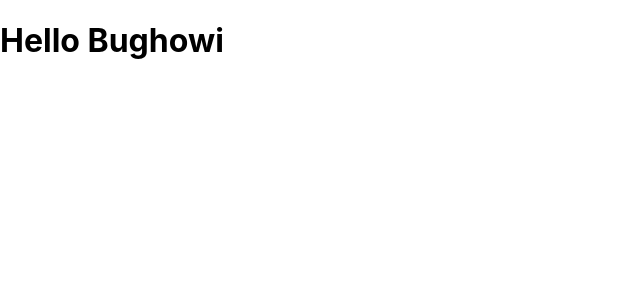
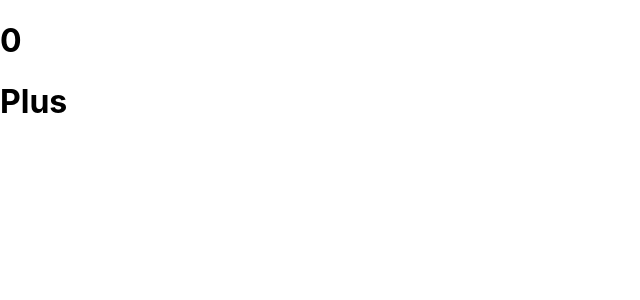
Before and after one commit to albugowy15/learning-react, a React (Create React App) app: page / in a window 1280 px wide. Shown: the top 300 px of the page, without its empty margins (0-640 px from the left). Built offline with nearby package versions, Linux system fonts and the light colour scheme.

Commit message:
create a counter component

```diff
--- a/src/App.js
+++ b/src/App.js
@@ -1,10 +1,12 @@
 import './App.css';
+import CounterExample from './Components/CounterExample';
 import HelloWorld from './Components/HelloWorld';
 
 function App() {
   return (
     <div>
-      <HelloWorld name="Bughowi" />
+      {/* <HelloWorld name="Bughowi" /> */}
+      <CounterExample />
     </div>
   );
 }
--- /dev/null
+++ b/src/Components/CounterExample.js
@@ -0,0 +1,14 @@
+import React, { useState } from "react";
+
+function CounterExample() {
+  const [count, setCount] = useState(0)
+
+  return (
+    <div>
+      <h1>{count}</h1>
+      <h1 onClick={() => setCount(count + 1)}>Plus</h1>
+    </div>
+  )
+}
+
+export default CounterExample
```
